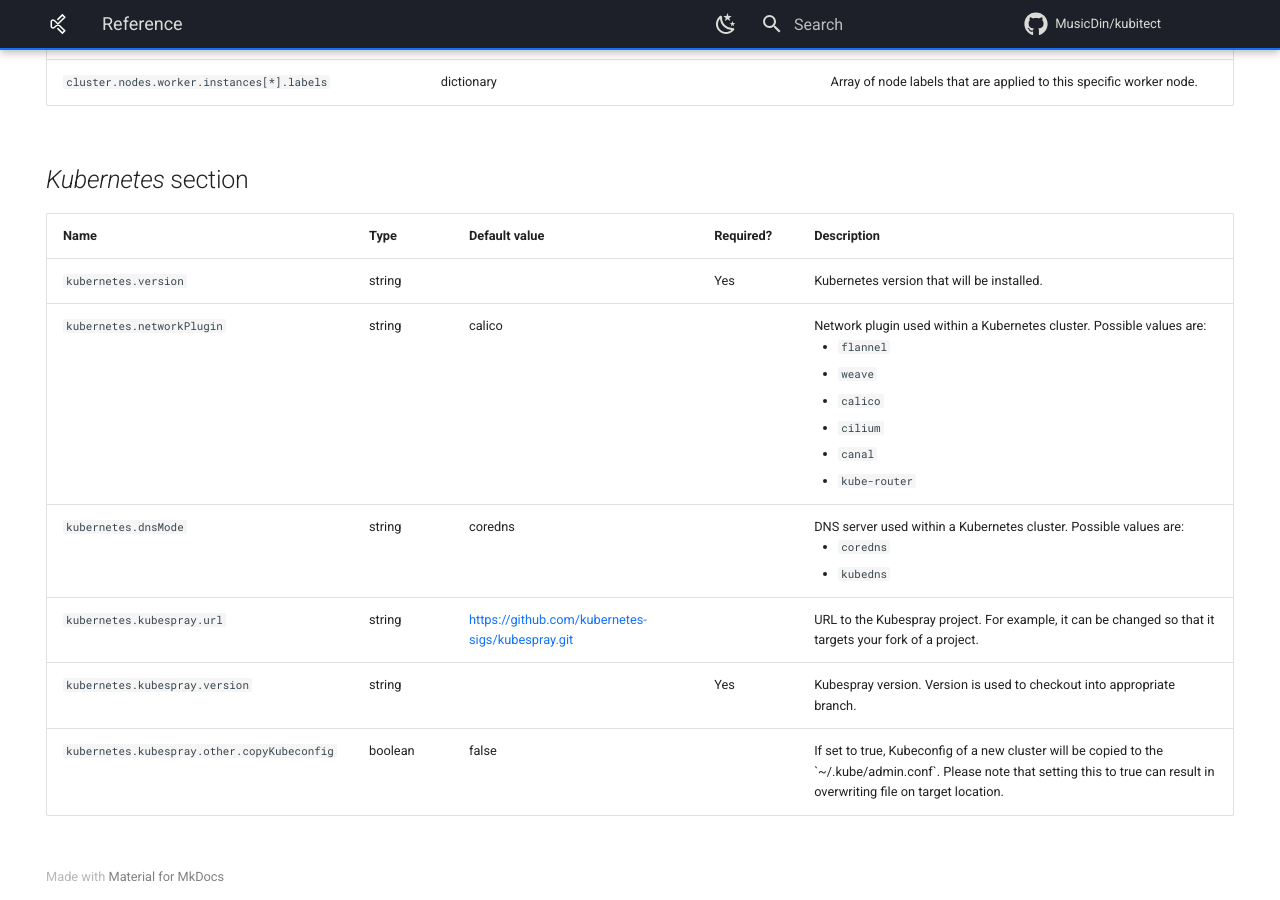
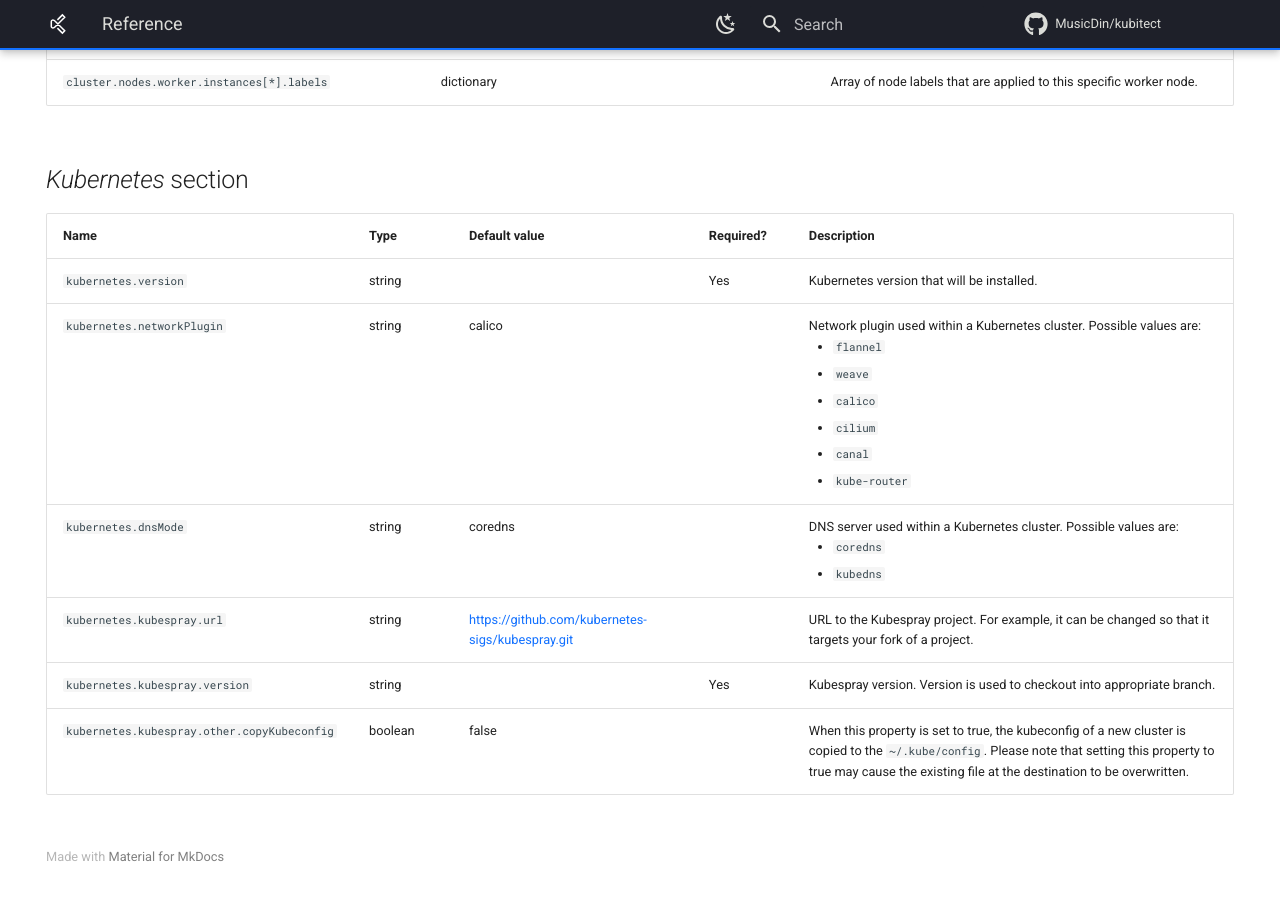
Before and after one commit to MusicDin/kubitect, an MkDocs documentation site: the page built from docs/reference/reference.md, in a window 1280 px wide and 900 px high, scrolled down 4933 px. Built offline with MkDocs 1.6.1 and Material for MkDocs 9.7.7, drawn with Linux system fonts in a browser that asks for light colours; comment, search, counter and statistics services are not loaded; after the commit the page ends 5812 px from its top, so only the background shows below that.

Commit message:
Update docs reference to reflect copy kubeconfig property change

```diff
--- a/docs/reference/reference.md
+++ b/docs/reference/reference.md
@@ -683,8 +683,8 @@ Each configuration property is documented with 5 columns: Property name, descrip
       <td>false</td>
       <td></td>
       <td>
-        If set to true, Kubeconfig of a new cluster will be copied to the `~/.kube/admin.conf`.
-        Please note that setting this to true can result in overwriting file on target location.
+        When this property is set to true, the kubeconfig of a new cluster is copied to the <code>~/.kube/config</code>.
+        Please note that setting this property to true may cause the existing file at the destination to be overwritten.
       </td>
     </tr>
   </tbody>
```
